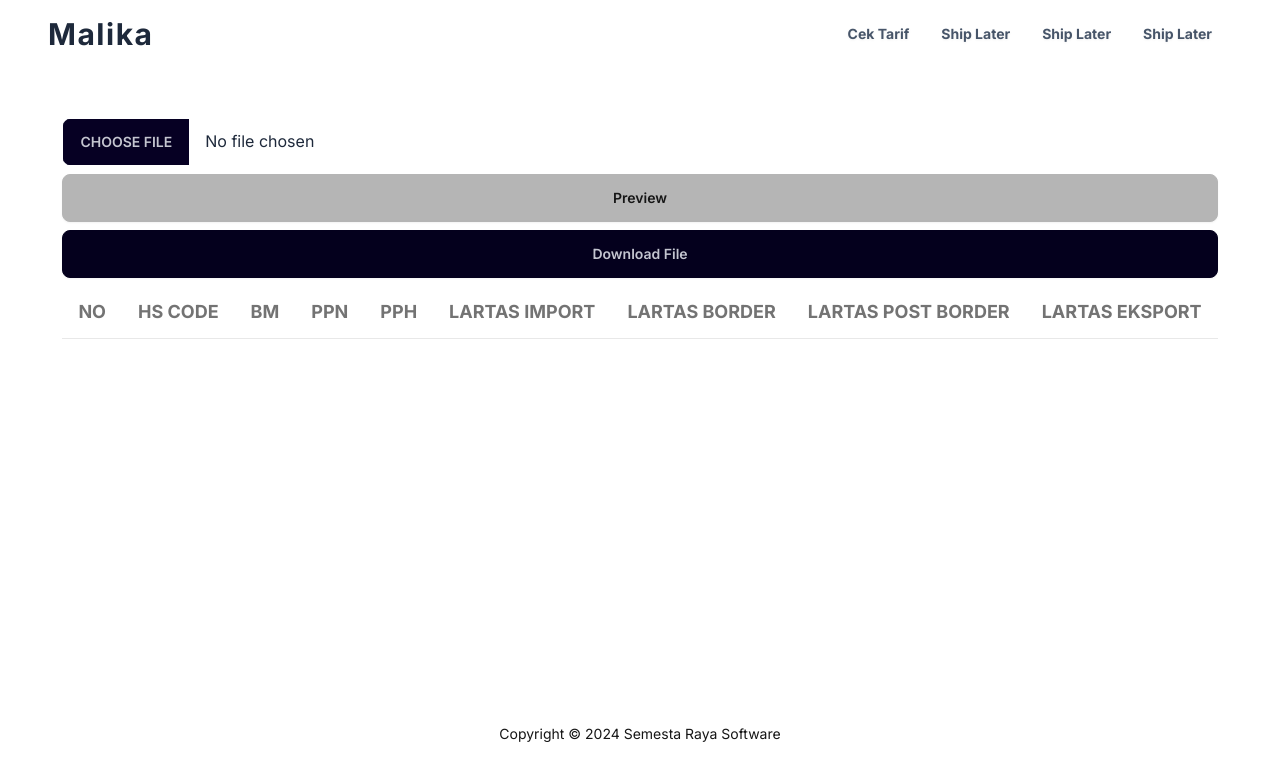
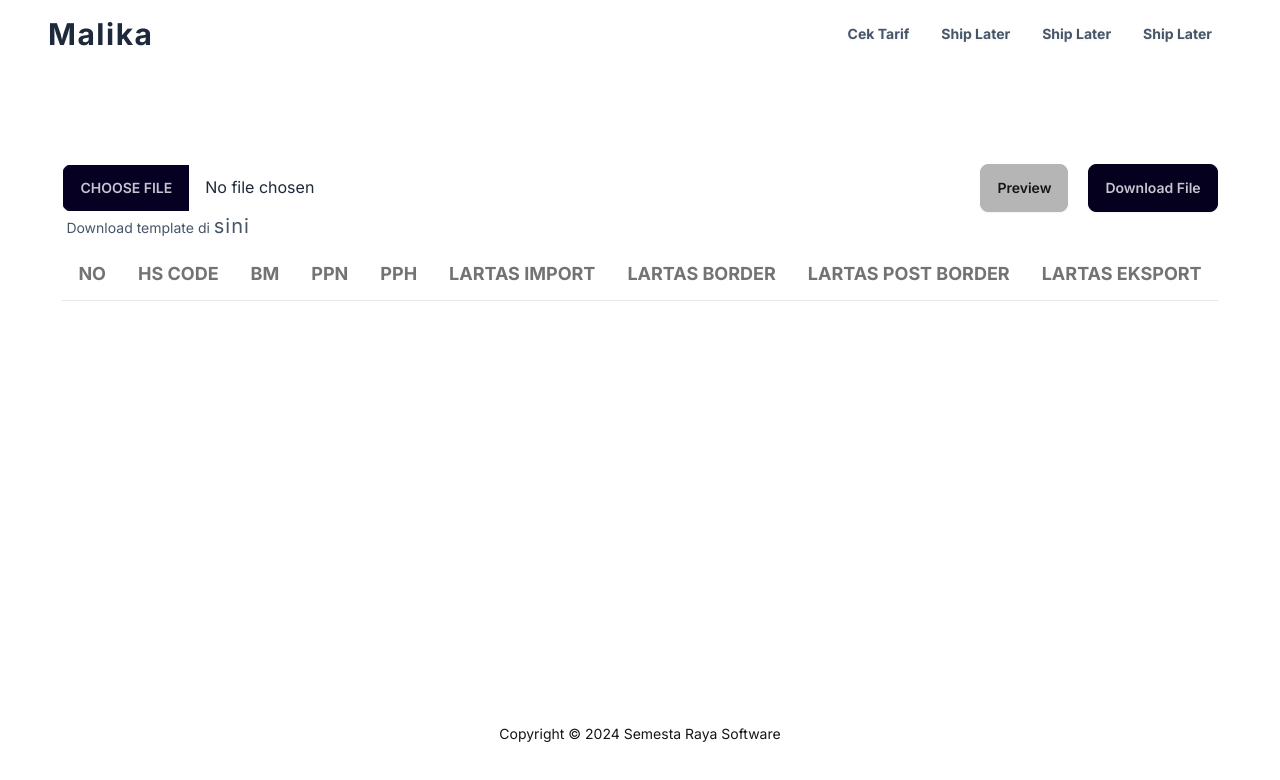
Before and after one commit to apktntaj/malika, a Next.js app: page /cek-tarif in a window 1280 px wide. Shown: the top 780 px of the page. Built offline with nearby package versions, Linux system fonts and the light colour scheme.

Commit message:
small changes

```diff
--- a/app/page.js
+++ b/app/page.js
@@ -1,6 +1,4 @@
-import FormInputCSV from "./ui/FormInputCSV";
 import Hero from "./ui/Hero";
-import TableItemBarang from "./ui/TableItemBarang";
 
 const title = "Enhance Your Business Efficiency with Us";
 const subtitle =
--- a/app/ui/FileUpload.jsx
+++ b/app/ui/FileUpload.jsx
@@ -93,20 +93,27 @@ function FileUpload() {
 
   return (
     <div className="container px-5 flex flex-col gap-2 mt-5">
+      <div className="flex justify-between">
         <input
           type="file"
           accept=".xlsx, .xls"
           className="file-input w-full max-w-xs"
           onChange={handleChange}
         />
-
-      <button onClick={handlePreview} className="btn btn-active">
+        <div>
+          <button onClick={handlePreview} className="btn btn-active mr-5">
             Preview
           </button>
           <button className="btn btn-active btn-neutral">Download File</button>
-
+        </div>
+      </div>
+      <span className="text-sm text-slate-600 -mt-2 pl-1">
+        Download template di{" "}
+        <a className="text-xl tracking-wider" href="vercel.svg" download>
+          sini
+        </a>
+      </span>
       <TableBarang rowsBarang={jsonData} />
-      <pre>{jsonData && JSON.stringify(jsonData, null, 2)}</pre>
     </div>
   );
 }
```
Lines whose indentation alone changed are shown as unchanged.
